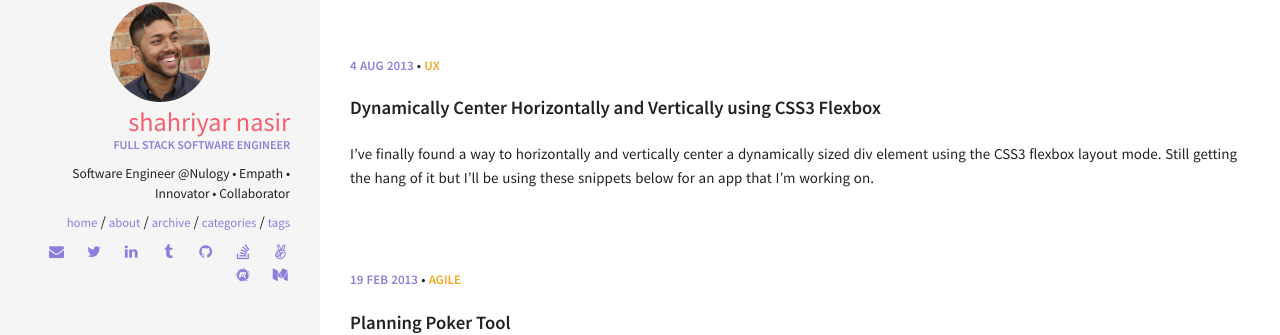
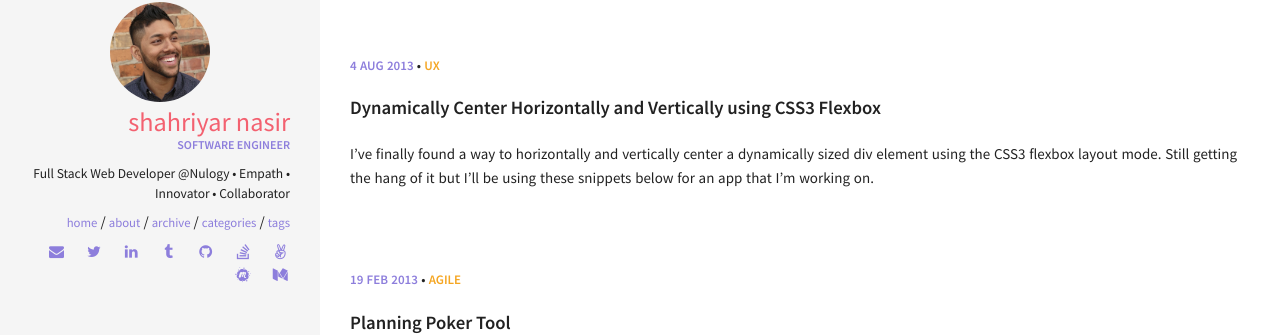
Before and after one commit to snasirca/snasirca.github.io, a Jekyll site: the page built from index.html, in a window 1280 px wide. Shown: the part 1184-1519 px from the top of the page. Built offline with Jekyll 4.4.1, drawn with Linux system fonts in a browser that asks for light colours.

Commit message:
Updates bio

```diff
--- a/_config.yml
+++ b/_config.yml
@@ -35,8 +35,8 @@ kramdown:
 owner:
   name: Shahriyar Nasir
   avatar: profile-picture.jpg
-  job: "Full Stack Software Engineer"
-  bio: "Software Engineer @Nulogy • Empath • Innovator • Collaborator"
+  job: "Software Engineer"
+  bio: "Full Stack Web Developer @Nulogy • Empath • Innovator • Collaborator"
   email: contact@snasir.ca
   disqus-shortname:
   twitter: ShahriyarNasir
```
